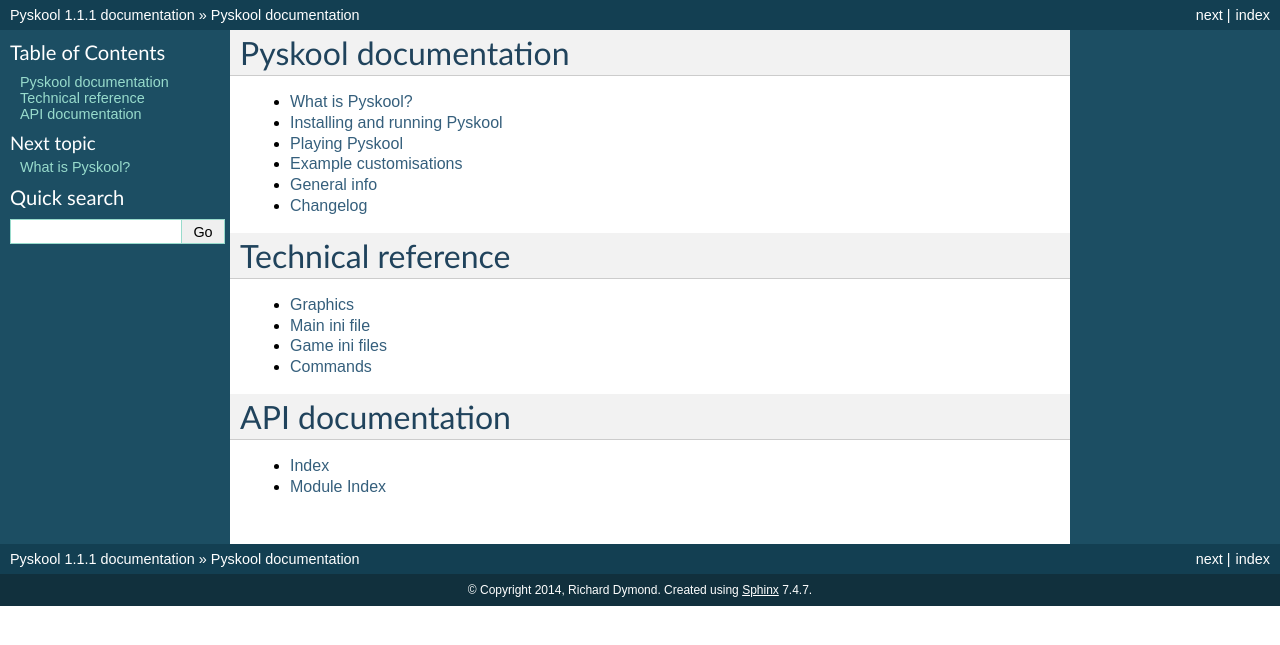
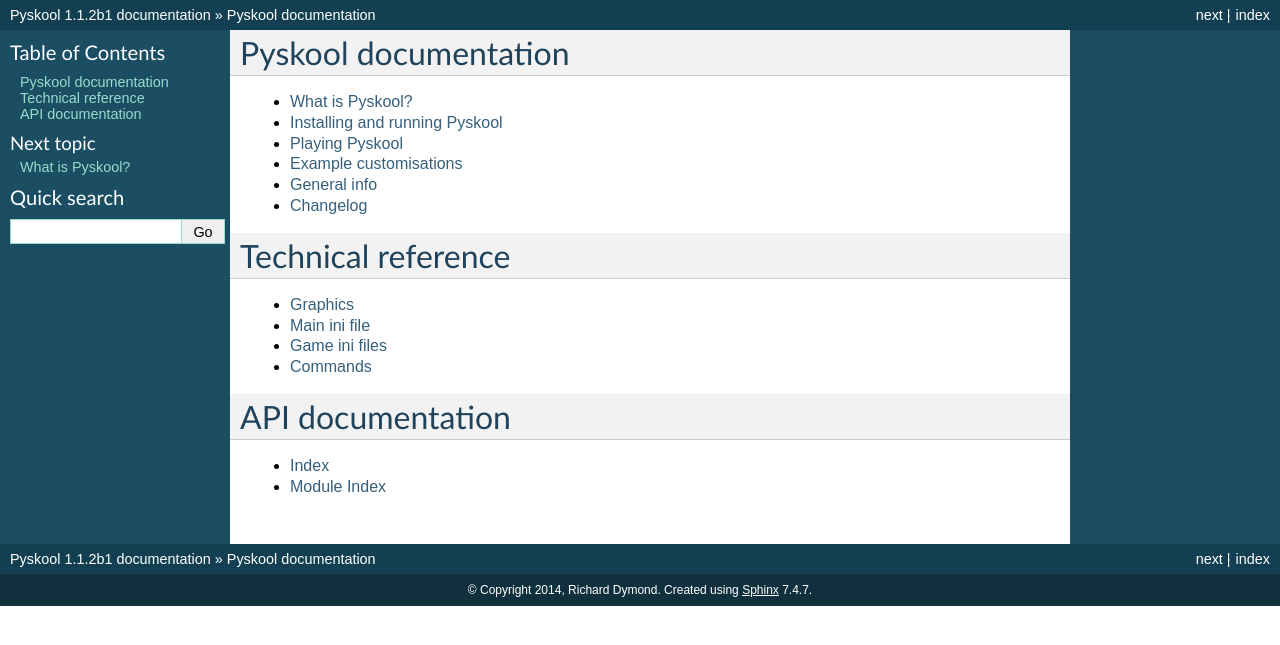
Before and after one commit to skoolkid/pyskool, a Sphinx documentation site: the page built from sphinx/source/index.rst, in a window 1280 px wide. Shown: the top 645 px of the page. Built offline with Sphinx 7.4.7, drawn with Linux system fonts in a browser that asks for light colours.

Commit message:
Begin development of 1.1.2

```diff
--- a/man/pyskool.py.rst
+++ b/man/pyskool.py.rst
@@ -8,7 +8,7 @@
 
 :Author: Richard Dymond
 :Copyright: 2014, Richard Dymond
-:Version: 1.1.1
+:Version: 1.1.2
 :Date: 2014-01-02
 :Manual section: 6
 
--- a/pyskool/__init__.py
+++ b/pyskool/__init__.py
@@ -18,7 +18,7 @@
 
 import os.path
 
-version = '1.1.1'
+version = '1.1.2b1'
 package_dir = os.path.dirname(__file__)
 user_dir = os.path.expanduser(os.path.join('~', '.pyskool'))
 images_subdir = 'images'
--- a/sphinx/source/changelog.rst
+++ b/sphinx/source/changelog.rst
@@ -1,5 +1,8 @@
 Changelog
 =========
+
+1.1.2b1
+-------
 
 1.1.1 (2014-01-26)
 ------------------
--- a/sphinx/source/conf.py
+++ b/sphinx/source/conf.py
@@ -45,9 +45,9 @@
 # built documents.
 #
 # The short X.Y version.
-version = '1.1.1'
+version = '1.1.2'
 # The full version, including alpha/beta/rc tags.
-release = '1.1.1'
+release = '1.1.2b1'
 
 # The language for content autogenerated by Sphinx. Refer to documentation
 # for a list of supported languages.
```
